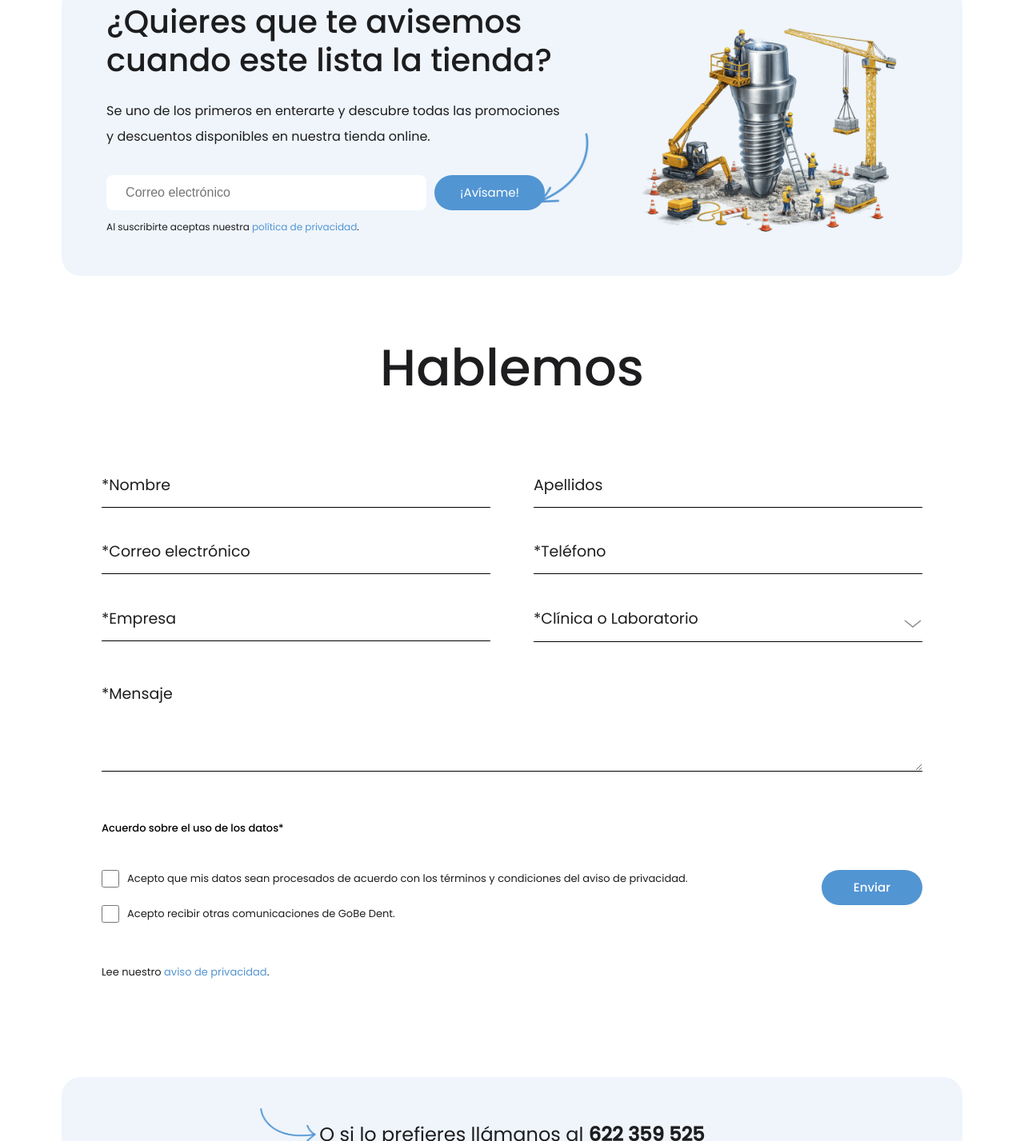
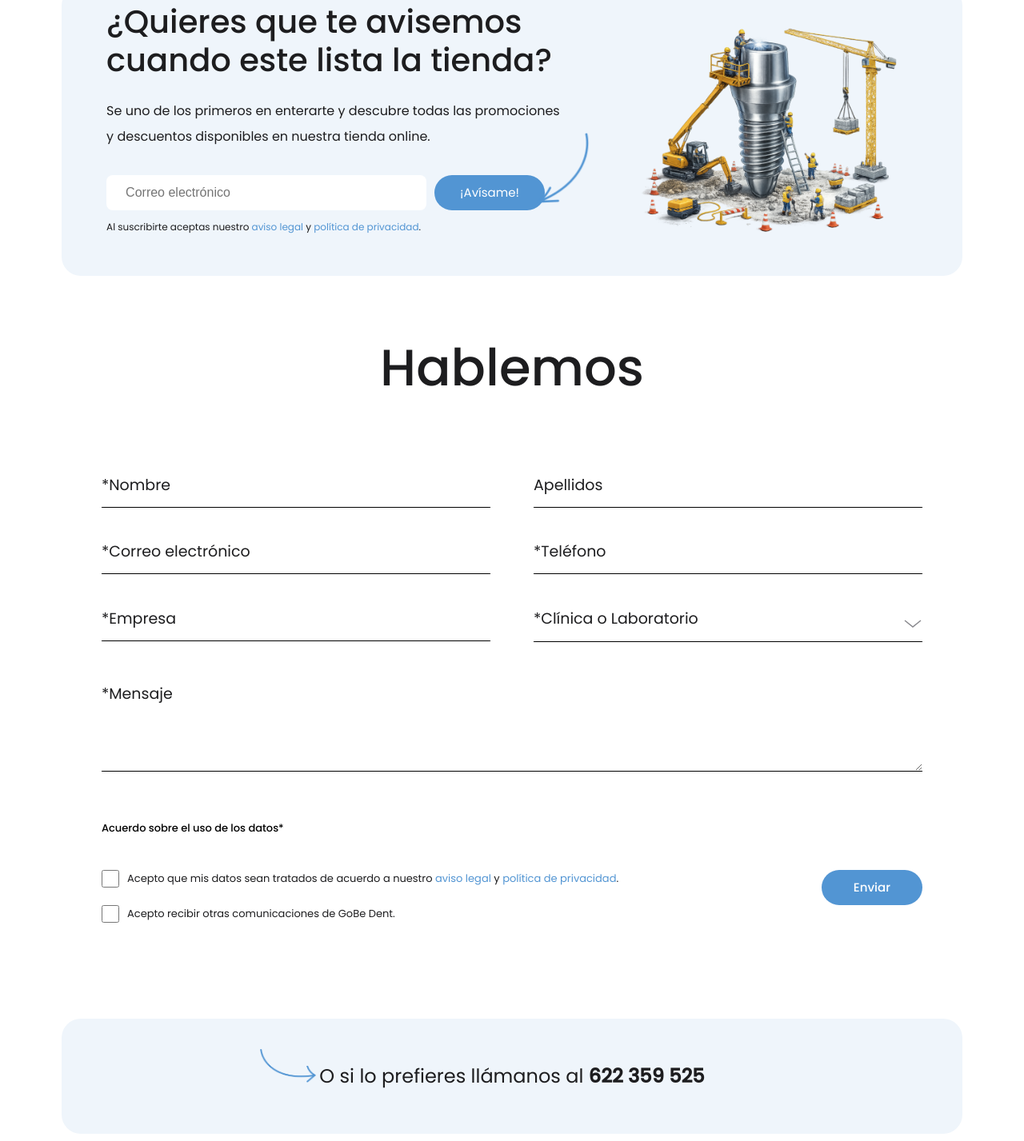
Before and after one commit to gmonterovillar/under_construction, a plain HTML site: page index.html in a window 1280 px wide. Shown: the part 533-1960 px from the top of the page at 80% size. Drawn offline with Linux system fonts and the light colour scheme.

Commit message:
small updates

```diff
--- a/index.html
+++ b/index.html
@@ -621,7 +621,7 @@
                     <span class="arrow-indicator"><img src="arrow_1.png" alt=""></span>
                 </div>
                 <p style="font-size: 12px; line-height: 18px; color: #1D1D1F; margin-top: 12px;">
-                    Al suscribirte aceptas nuestra <a href="privacidad.html" class="privacy-link" style="color: #5295D3; text-decoration: none;">política de privacidad</a>.
+                    Al suscribirte aceptas nuestro <a href="aviso_legal.html" class="privacy-link" style="color: #5295D3; text-decoration: none;">aviso legal</a> y <a href="politica_de_privacidad.html" class="privacy-link" style="color: #5295D3; text-decoration: none;">política de privacidad</a>.
                 </p>
             </div>
             <div class="notification-image">
@@ -675,15 +675,15 @@
                     <div class="checkbox-group">
                         <label class="checkbox-label">
                             <input type="checkbox" id="contact-accept-data" required>
-                            <span>Acepto que mis datos sean procesados de acuerdo con los términos y condiciones del aviso de privacidad.</span>
+                            <span>Acepto que mis datos sean tratados de acuerdo  a nuestro <a href="aviso_legal.html" class="privacy-link" style="color: #5295D3; text-decoration: none;">aviso legal</a> y <a href="politica_de_privacidad.html" class="privacy-link" style="color: #5295D3; text-decoration: none;">política de privacidad</a>.</span>
                         </label>
                         <label class="checkbox-label">
                             <input type="checkbox" id="contact-accept-comunication">
                             <span>Acepto recibir otras comunicaciones de GoBe Dent.</span>
                         </label>
-                        <p class="privacy-text">
-                            Lee nuestro <a href="privacidad.html" class="privacy-link">aviso de privacidad</a>.
-                        </p>
+                        <!-- <p class="privacy-text">
+                            Lee nuestro <a href="politica_de_privacidad.html" class="privacy-link">aviso de privacidad</a>.
+                        </p> -->
                     </div>
                     <button type="submit" class="btn-submit">Enviar</button>
                 </div>
```
Also changed, not shown: aviso_legal.html (+1 -1 lines), politica_de_cookies.html (+2 -2 lines), politica_de_privacidad.html (+2 -2 lines).
